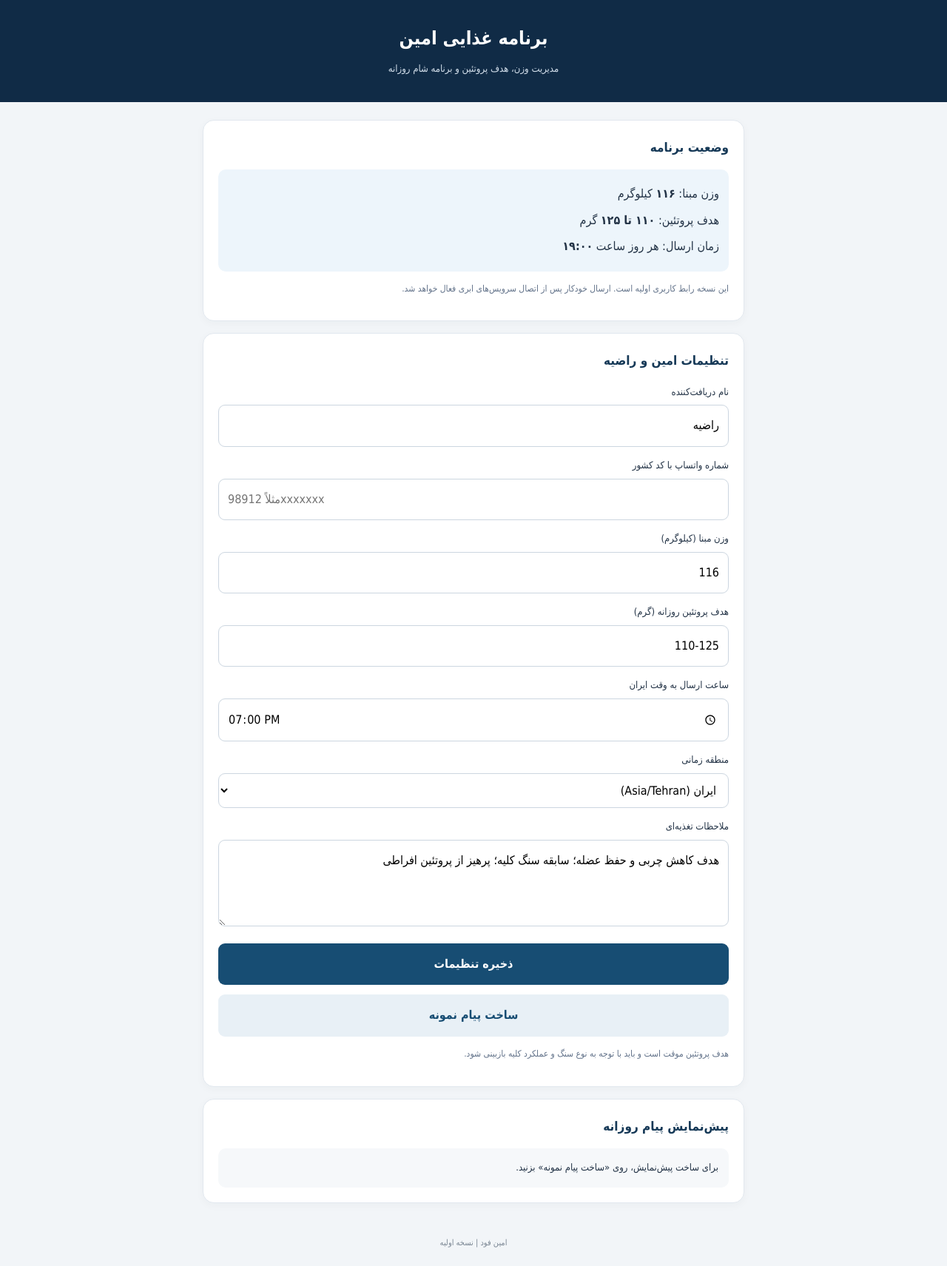
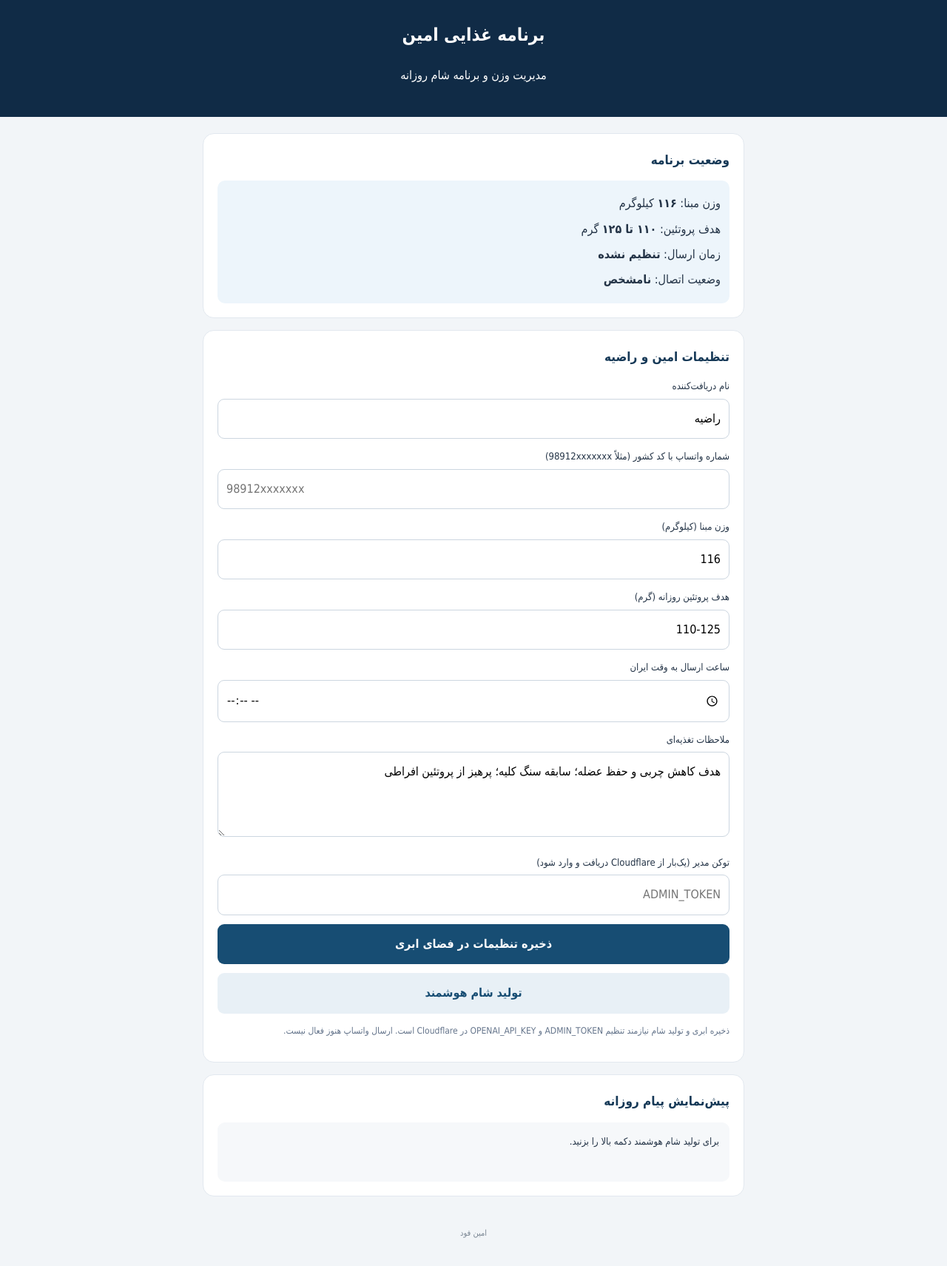
Before and after one commit to amin2593116-oss/amin-food-app, a plain HTML site: page public/index.html in a window 1280 px wide. Shown: the whole page at 74% size. Drawn offline with Linux system fonts and the light colour scheme; no server answers.

Commit message:
Update index.html

```diff
--- a/public/index.html
+++ b/public/index.html
@@ -1,124 +1,11 @@
-
-<!DOCTYPE html>
-<html lang="fa" dir="rtl">
-<head>
-<meta charset="UTF-8">
-<meta name="viewport" content="width=device-width, initial-scale=1">
-<meta name="theme-color" content="#102b46">
-<title>برنامه غذایی امین</title>
-<style>
-*{box-sizing:border-box}
-body{margin:0;background:#f2f5f8;color:#243447;font-family:Tahoma,Arial,sans-serif;line-height:1.9}
-header{background:#102b46;color:white;padding:28px 18px;text-align:center}
-header h1{margin:0;font-size:25px}
-header p{margin:5px 0;color:#d3dfeb;font-size:13px}
-main{max-width:760px;margin:24px auto;padding:0 14px}
-.card{background:white;border:1px solid #e2e8ef;border-radius:15px;padding:20px;margin-bottom:16px;box-shadow:0 3px 12px #102b4609}
-h2{font-size:17px;margin:0 0 14px;color:#163957}
-.status{background:#edf5fb;border-radius:10px;padding:13px}
-.status div{margin:5px 0}
-.note{font-size:12px;color:#64748b}
-label{display:block;font-size:13px;margin:13px 0 5px}
-input,textarea,select{width:100%;padding:12px;border:1px solid #ccd6e0;border-radius:9px;font:inherit;background:white}
-button{width:100%;padding:13px;border:0;border-radius:9px;background:#174d73;color:white;font:inherit;font-weight:bold;margin-top:13px;cursor:pointer}
-button.secondary{background:#e8f0f6;color:#174d73}
-.preview{white-space:pre-wrap;background:#f6f8fa;padding:14px;border-radius:10px;font-size:13px}
-footer{text-align:center;padding:20px;color:#7b8794;font-size:11px}
-</style>
-</head>
-<body>
-<header>
-<h1>برنامه غذایی امین</h1>
-<p>مدیریت وزن، هدف پروتئین و برنامه شام روزانه</p>
-</header>
-<main>
-<section class="card">
-<h2>وضعیت برنامه</h2>
-<div class="status">
-<div>وزن مبنا: <strong id="showWeight">۱۱۶</strong> کیلوگرم</div>
-<div>هدف پروتئین: <strong id="showProtein">۱۱۰ تا ۱۲۵</strong> گرم</div>
-<div>زمان ارسال: هر روز ساعت <strong id="showTime">۱۹:۰۰</strong></div>
-</div>
-<p class="note">این نسخه رابط کاربری اولیه است. ارسال خودکار پس از اتصال سرویس‌های ابری فعال خواهد شد.</p>
-</section>
-
-<section class="card">
-<h2>تنظیمات امین و راضیه</h2>
-<label>نام دریافت‌کننده</label>
-<input id="recipient" value="راضیه">
-<label>شماره واتساپ با کد کشور</label>
-<input id="phone" type="tel" placeholder="مثلاً 98912xxxxxxx">
-<label>وزن مبنا (کیلوگرم)</label>
-<input id="weight" type="number" value="116">
-<label>هدف پروتئین روزانه (گرم)</label>
-<input id="protein" value="110-125">
-<label>ساعت ارسال به وقت ایران</label>
-<input id="time" type="time" value="19:00">
-<label>منطقه زمانی</label>
-<select id="timezone">
-<option value="Asia/Tehran">ایران (Asia/Tehran)</option>
-</select>
-<label>ملاحظات تغذیه‌ای</label>
-<textarea id="notes" rows="3">هدف کاهش چربی و حفظ عضله؛ سابقه سنگ کلیه؛ پرهیز از پروتئین افراطی</textarea>
-<button onclick="saveSettings()">ذخیره تنظیمات</button>
-<button class="secondary" onclick="makePreview()">ساخت پیام نمونه</button>
-<p class="note">هدف پروتئین موقت است و باید با توجه به نوع سنگ و عملکرد کلیه بازبینی شود.</p>
-</section>
-
-<section class="card">
-<h2>پیش‌نمایش پیام روزانه</h2>
-<div id="preview" class="preview">برای ساخت پیش‌نمایش، روی «ساخت پیام نمونه» بزنید.</div>
-</section>
-</main>
-<footer>امین فود | نسخه اولیه</footer>
-<script>
-function saveSettings(){
-const data={
-recipient:recipient.value,
-phone:phone.value,
-weight:weight.value,
-protein:protein.value,
-time:time.value,
-timezone:timezone.value,
-notes:notes.value
-};
-localStorage.setItem('aminFoodSettings',JSON.stringify(data));
-showWeight.textContent=weight.value;
-showProtein.textContent=protein.value.replace('-', ' تا ');
-showTime.textContent=time.value;
-alert('تنظیمات در همین مرورگر ذخیره شد.');
-}
-function makePreview(){
-const d=new Date();
-const date=d.toLocaleDateString('fa-IR');
-const message=`سلام ${recipient.value} عزیز 🌱
-
-برنامه غذایی امروز ${date}
-
-وزن مبنا: ${weight.value} کیلوگرم
-هدف پروتئین روزانه: ${protein.value} گرم
-
-هدف امروز:
-کاهش چربی و حفظ عضله
-
-شام پیشنهادی:
-پس از اتصال هوش مصنوعی، شام متنوع و متناسب با هدف پروتئین و کالری روزانه تولید می‌شود.
-
-ملاحظات: ${notes.value}
-
-نوش جان ❤️`;
-preview.textContent=message;
-}
-(function(){
-const saved=localStorage.getItem('aminFoodSettings');
-if(saved){
-const d=JSON.parse(saved);
-Object.keys(d).forEach(k=>{if(document.getElementById(k))document.getElementById(k).value=d[k]});
-showWeight.textContent=d.weight;
-showProtein.textContent=d.protein.replace('-', ' تا ');
-showTime.textContent=d.time;
-}
-})();
-</script>
-</body>
-</html>
+<!DOCTYPE html><html lang="fa" dir="rtl"><head><meta charset="UTF-8"><meta name="viewport" content="width=device-width,initial-scale=1"><meta name="theme-color" content="#102b46"><title>برنامه غذایی امین</title><style>*{box-sizing:border-box}body{margin:0;background:#f2f5f8;color:#243447;font-family:Tahoma,Arial,sans-serif;line-height:1.9}header{background:#102b46;color:white;padding:25px 18px;text-align:center}header h1{margin:0;font-size:24px}main{max-width:760px;margin:22px auto;padding:0 14px}.card{background:white;border:1px solid #e2e8ef;border-radius:15px;padding:19px;margin-bottom:16px}h2{font-size:17px;margin:0 0 12px;color:#163957}.status{background:#edf5fb;border-radius:10px;padding:12px}.status div{margin:4px 0}label{display:block;font-size:13px;margin:12px 0 4px}input,textarea{width:100%;padding:11px;border:1px solid #ccd6e0;border-radius:9px;font:inherit;background:white}button{width:100%;padding:12px;border:0;border-radius:9px;background:#174d73;color:white;font:inherit;font-weight:bold;margin-top:12px}.secondary{background:#e8f0f6;color:#174d73}.preview{white-space:pre-wrap;background:#f6f8fa;padding:14px;border-radius:10px;font-size:13px;min-height:80px}.note{font-size:12px;color:#64748b}.msg{font-size:13px;margin-top:8px;color:#174d73}footer{text-align:center;padding:18px;color:#7b8794;font-size:11px}</style></head><body><header><h1>برنامه غذایی امین</h1><p>مدیریت وزن و برنامه شام روزانه</p></header><main>
+<section class="card"><h2>وضعیت برنامه</h2><div class="status"><div>وزن مبنا: <b id="showWeight">۱۱۶</b> کیلوگرم</div><div>هدف پروتئین: <b id="showProtein">۱۱۰ تا ۱۲۵</b> گرم</div><div>زمان ارسال: <b id="showTime">تنظیم نشده</b></div><div>وضعیت اتصال: <b id="connection">در حال بررسی…</b></div></div></section>
+<section class="card"><h2>تنظیمات امین و راضیه</h2><label>نام دریافت‌کننده</label><input id="recipient_name" value="راضیه"><label>شماره واتساپ با کد کشور (مثلاً 98912xxxxxxx)</label><input id="whatsapp_number" type="tel" inputmode="numeric" placeholder="98912xxxxxxx"><label>وزن مبنا (کیلوگرم)</label><input id="baseline_weight" type="number" value="116"><label>هدف پروتئین روزانه (گرم)</label><input id="target_protein" value="110-125"><label>ساعت ارسال به وقت ایران</label><input id="send_time" type="time"><label>ملاحظات تغذیه‌ای</label><textarea id="dietary_notes" rows="3">هدف کاهش چربی و حفظ عضله؛ سابقه سنگ کلیه؛ پرهیز از پروتئین افراطی</textarea><label>توکن مدیر (یک‌بار از Cloudflare دریافت و وارد شود)</label><input id="admin_token" type="password" autocomplete="off" placeholder="ADMIN_TOKEN"><button onclick="saveSettings()">ذخیره تنظیمات در فضای ابری</button><button class="secondary" onclick="makePreview()">تولید شام هوشمند</button><div id="msg" class="msg"></div><p class="note">ذخیره ابری و تولید شام نیازمند تنظیم ADMIN_TOKEN و OPENAI_API_KEY در Cloudflare است. ارسال واتساپ هنوز فعال نیست.</p></section>
+<section class="card"><h2>پیش‌نمایش پیام روزانه</h2><div id="preview" class="preview">برای تولید شام هوشمند دکمه بالا را بزنید.</div></section></main><footer>امین فود</footer><script>
+const $=id=>document.getElementById(id); const api=(path,opts={})=>fetch(path,{...opts,headers:{"Content-Type":"application/json","X-Admin-Token":localStorage.getItem("aminFoodAdminToken")||$("admin_token").value,...opts.headers}});
+function setMsg(t){$("msg").textContent=t}
+function show(s){$("recipient_name").value=s.recipient_name||"راضیه";$("whatsapp_number").value=s.whatsapp_number||"";$("baseline_weight").value=s.baseline_weight??116;$("target_protein").value=s.target_protein||"110-125";$("send_time").value=s.send_time||"";$("dietary_notes").value=s.dietary_notes||"";$("showWeight").textContent=s.baseline_weight??116;$("showProtein").textContent=(s.target_protein||"110-125").replace("-"," تا ");$("showTime").textContent=s.send_time||"تنظیم نشده"}
+async function load(){const token=localStorage.getItem("aminFoodAdminToken");if(token)$("admin_token").value=token;try{const h=await fetch("/api/health");$("connection").textContent=h.ok?"Worker فعال":"نامشخص";if(token){const r=await api("/api/settings");const d=await r.json();if(!r.ok)throw Error(d.error);show(d.settings)}}catch(e){setMsg(e.message)}}
+async function saveSettings(){const token=$("admin_token").value.trim();if(!token){setMsg("ابتدا توکن مدیر را وارد کن.");return}localStorage.setItem("aminFoodAdminToken",token);const data={recipient_name:$("recipient_name").value,whatsapp_number:$("whatsapp_number").value,baseline_weight:$("baseline_weight").value,target_protein:$("target_protein").value,send_time:$("send_time").value,dietary_notes:$("dietary_notes").value};try{const r=await api("/api/settings",{method:"PUT",body:JSON.stringify(data)});const d=await r.json();if(!r.ok)throw Error(d.error);show(d.settings);setMsg("تنظیمات با موفقیت در دیتابیس ابری ذخیره شد.")}catch(e){setMsg("ذخیره ناموفق: "+e.message)}}
+async function makePreview(){const token=$("admin_token").value.trim()||localStorage.getItem("aminFoodAdminToken");if(!token){setMsg("ابتدا توکن مدیر را وارد کن.");return}try{const r=await api("/api/preview",{method:"POST",body:JSON.stringify({})});const d=await r.json();if(!r.ok)throw Error(d.error);$("preview").textContent=d.message;setMsg("پیام هوشمند تولید شد.")}catch(e){setMsg("تولید پیام ناموفق: "+e.message)}}
+load();</script></body></html>
```
